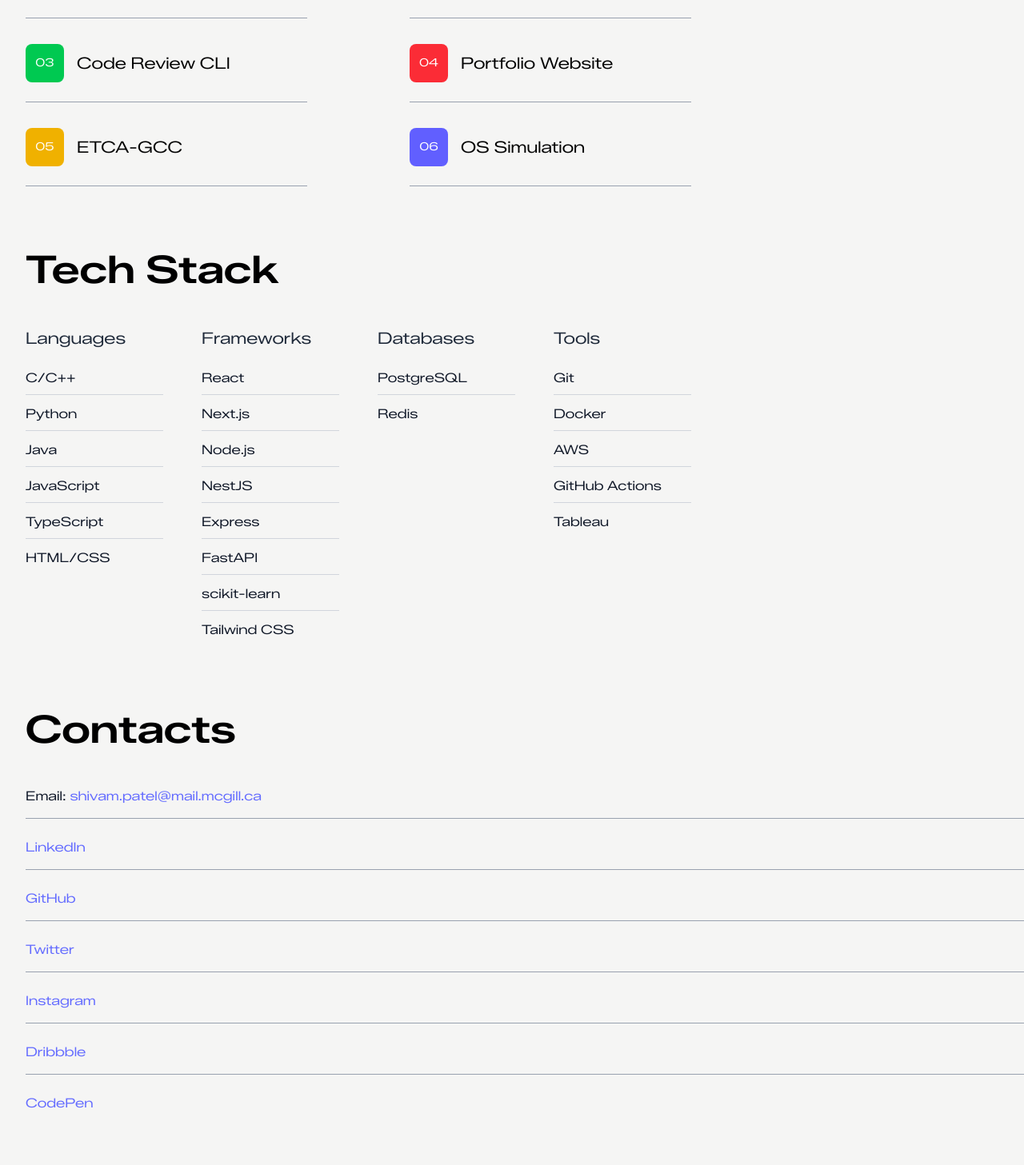
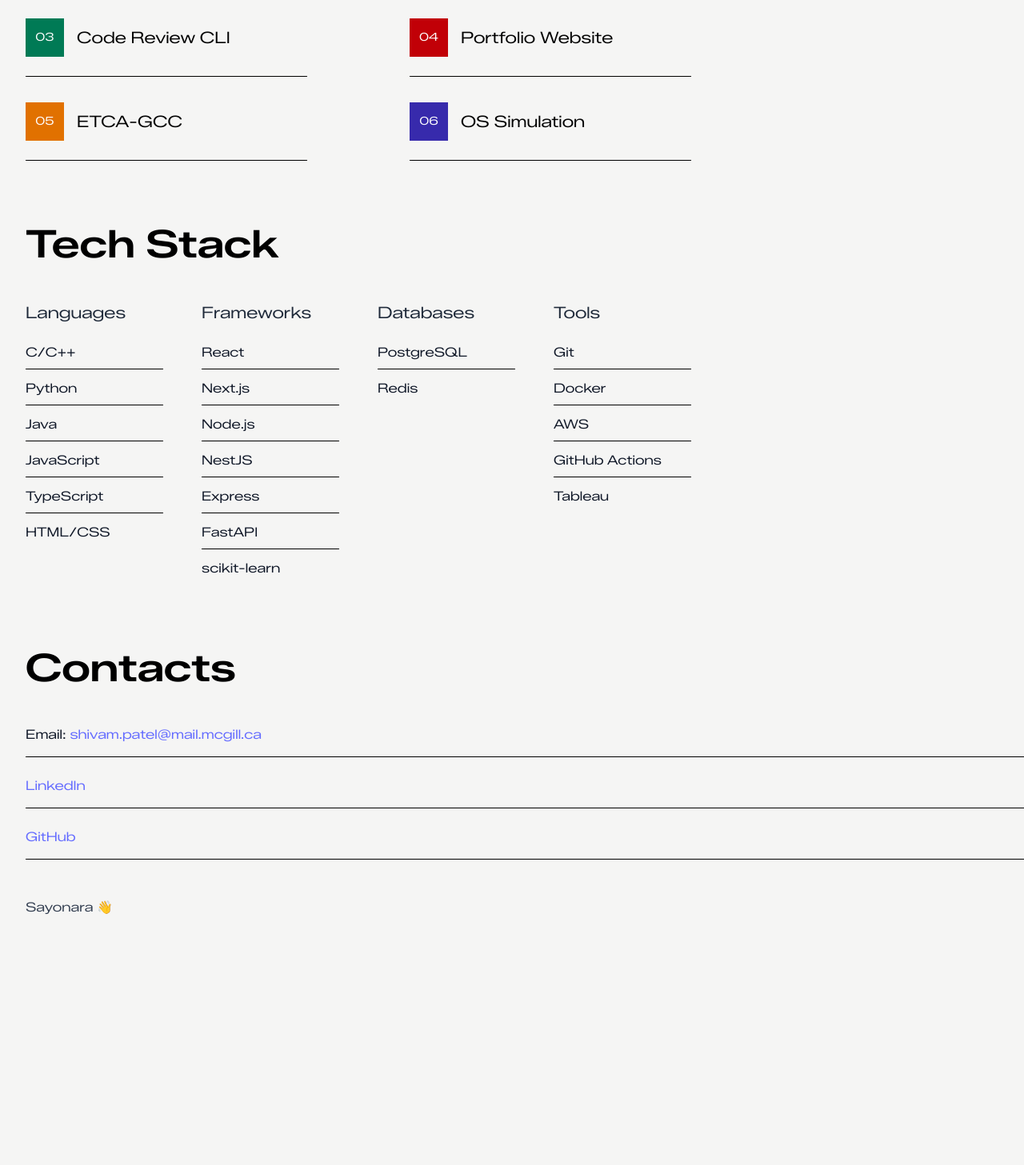
Before and after one commit to notsplol/TheCoolPortfolioTM, a React (Vite) app: page / in a window 1280 px wide. Shown: the part 1004-2461 px from the top of the page at 80% size. After the commit the page ends 2215 px from the top, so only its background shows below. Built offline with nearby package versions, Linux system fonts and the light colour scheme.

Commit message:
Changed bio, changed project number color background and removed rounding. Tweaked tech stack (removed TailwindCSS), removed a few links from Contact.

```diff
--- a/src/App.jsx
+++ b/src/App.jsx
@@ -37,9 +37,8 @@
           {showContent && (
             <div className="opacity-0 animate-fade-in-slow">
               <p className="text-xl text-gray-700 leading-relaxed max-w-8xl">
-                I'm a 3rd year Honours Computer Science and Mathematics student at McGill University.
-                I'm obsessed with being the best software engineer I can be and I try to improve everyday. My passions include Compilers,
-                Machine Learning, and Mathematics.
+                Welcome to my website! I'm a 3rd year Honours Mathematics and Computer Science student at McGill University.
+                My passions include Compilers, Machine Learning, and Mathematics.
               </p>
             </div>
           )}
@@ -58,7 +57,7 @@
                     <span className="font-semibold">Undergraduate Researcher</span> @
                     <span className="underline decoration-2 underline-offset-2 ml-1 font-semibold">McGill University</span>
                   </div>
-                  <div className="absolute left-0 right-0 bottom-0 border-b border-gray-400" style={{width: '150%'}}></div>
+                    <div className="absolute left-0 right-0 bottom-0 border-b border-black" style={{width: '150%'}}></div>
                 </div>
                 <div className="pb-6">
                   <div className="text-sm text-gray-600 mb-1">may 2025 - jul 2025</div>
@@ -81,21 +80,21 @@
               <div className="grid md:grid-cols-2 gap-x-32 gap-y-8 max-w-7xl mx-auto">
                 {/* Project Card List - 6 only, colored numbers, clickable, black text */}
                 {[
-                  { color: 'bg-blue-500', num: '01', title: 'Ad Astra' },
-                  { color: 'bg-purple-600', num: '02', title: 'Tax Management App' },
-                  { color: 'bg-green-500', num: '03', title: 'Code Review CLI' },
-                  { color: 'bg-red-500', num: '04', title: 'Portfolio Website' },
-                  { color: 'bg-yellow-500', num: '05', title: 'ETCA-GCC' },
-                  { color: 'bg-indigo-500', num: '06', title: 'OS Simulation' },
+                  { color: 'bg-blue-800', num: '01', title: 'Ad Astra' },
+                  { color: 'bg-purple-800', num: '02', title: 'Tax Management App' },
+                  { color: 'bg-emerald-700', num: '03', title: 'Code Review CLI' },
+                  { color: 'bg-red-700', num: '04', title: 'Portfolio Website' },
+                  { color: 'bg-amber-600', num: '05', title: 'ETCA-GCC' },
+                  { color: 'bg-indigo-800', num: '06', title: 'OS Simulation' },
                 ].map((proj, i) => (
                   <a
                     key={proj.num}
                     href="#"
-                    className="block border-b border-gray-400 pb-6 focus:outline-none"
+                    className="block border-b border-black pb-6 focus:outline-none"
                     tabIndex={0}
                   >
                     <div className="flex items-center gap-4">
-                      <div className={`w-12 h-12 ${proj.color} rounded-lg flex items-center justify-center`}>
+                      <div className={`w-12 h-12 ${proj.color} flex items-center justify-center`}>
                         <span className="text-white text-sm font-bold">{proj.num}</span>
                       </div>
                       <div>
@@ -118,11 +117,11 @@
                 <div>
                   <h3 className="text-xl font-semibold mb-6 text-gray-800">Languages</h3>
                   <div className="space-y-3">
-                    <div className="border-b border-gray-300 pb-2">C/C++</div>
-                    <div className="border-b border-gray-300 pb-2">Python</div>
-                    <div className="border-b border-gray-300 pb-2">Java</div>
-                    <div className="border-b border-gray-300 pb-2">JavaScript</div>
-                    <div className="border-b border-gray-300 pb-2">TypeScript</div>
+                    <div className="border-b border-black pb-2">C/C++</div>
+                    <div className="border-b border-black pb-2">Python</div>
+                    <div className="border-b border-black pb-2">Java</div>
+                    <div className="border-b border-black pb-2">JavaScript</div>
+                    <div className="border-b border-black pb-2">TypeScript</div>
                     <div className="pb-2">HTML/CSS</div>
                   </div>
                 </div>
@@ -130,21 +129,20 @@
                 <div>
                   <h3 className="text-xl font-semibold mb-6 text-gray-800">Frameworks</h3>
                   <div className="space-y-3">
-                    <div className="border-b border-gray-300 pb-2">React</div>
-                    <div className="border-b border-gray-300 pb-2">Next.js</div>
-                    <div className="border-b border-gray-300 pb-2">Node.js</div>
-                    <div className="border-b border-gray-300 pb-2">NestJS</div>
-                    <div className="border-b border-gray-300 pb-2">Express</div>
-                    <div className="border-b border-gray-300 pb-2">FastAPI</div>
-                    <div className="border-b border-gray-300 pb-2">scikit-learn</div>
-                    <div className="pb-2">Tailwind CSS</div>
+                    <div className="border-b border-black pb-2">React</div>
+                    <div className="border-b border-black pb-2">Next.js</div>
+                    <div className="border-b border-black pb-2">Node.js</div>
+                    <div className="border-b border-black pb-2">NestJS</div>
+                    <div className="border-b border-black pb-2">Express</div>
+                    <div className="border-b border-black pb-2">FastAPI</div>
+                    <div className="pb-2">scikit-learn</div>
                   </div>
                 </div>
 
                 <div>
                   <h3 className="text-xl font-semibold mb-6 text-gray-800">Databases</h3>
                   <div className="space-y-3">
-                    <div className="border-b border-gray-300 pb-2">PostgreSQL</div>
+                    <div className="border-b border-black pb-2">PostgreSQL</div>
                     <div className="pb-2">Redis</div>
                   </div>
                 </div>
@@ -152,10 +150,10 @@
                 <div>
                   <h3 className="text-xl font-semibold mb-6 text-gray-800">Tools</h3>
                   <div className="space-y-3">
-                    <div className="border-b border-gray-300 pb-2">Git</div>
-                    <div className="border-b border-gray-300 pb-2">Docker</div>
-                    <div className="border-b border-gray-300 pb-2">AWS</div>
-                    <div className="border-b border-gray-300 pb-2">GitHub Actions</div>
+                    <div className="border-b border-black pb-2">Git</div>
+                    <div className="border-b border-black pb-2">Docker</div>
+                    <div className="border-b border-black pb-2">AWS</div>
+                    <div className="border-b border-black pb-2">GitHub Actions</div>
                     <div className="pb-2">Tableau</div>
                   </div>
                 </div>
@@ -171,30 +169,15 @@
                 <div className="relative pb-4">
                   <span>Email: </span>
                   <a href="mailto:shivam.patel@mail.mcgill.ca" className="hover:underline">shivam.patel@mail.mcgill.ca</a>
-                  <div className="absolute left-0 right-0 bottom-0 border-b border-gray-400" style={{width: '150%'}}></div>
+              <div className="absolute left-0 right-0 bottom-0 border-b border-black" style={{width: '150%'}}></div>
                 </div>
                 <div className="relative pb-4">
                   <a href="#" className="hover:underline">LinkedIn</a>
-                  <div className="absolute left-0 right-0 bottom-0 border-b border-gray-400" style={{width: '150%'}}></div>
+              <div className="absolute left-0 right-0 bottom-0 border-b border-black" style={{width: '150%'}}></div>
                 </div>
                 <div className="relative pb-4">
-                  <a href="#" className="hover:underline">GitHub</a>
-                  <div className="absolute left-0 right-0 bottom-0 border-b border-gray-400" style={{width: '150%'}}></div>
-                </div>
-                <div className="relative pb-4">
-                  <a href="#" className="hover:underline">Twitter</a>
-                  <div className="absolute left-0 right-0 bottom-0 border-b border-gray-400" style={{width: '150%'}}></div>
-                </div>
-                <div className="relative pb-4">
-                  <a href="#" className="hover:underline">Instagram</a>
-                  <div className="absolute left-0 right-0 bottom-0 border-b border-gray-400" style={{width: '150%'}}></div>
-                </div>
-                <div className="relative pb-4">
-                  <a href="#" className="hover:underline">Dribbble</a>
-                  <div className="absolute left-0 right-0 bottom-0 border-b border-gray-400" style={{width: '150%'}}></div>
-                </div>
-                <div className="pb-4">
-                  <a href="#" className="hover:underline">CodePen</a>
+                  <a href="https://github.com/notsplol" className="hover:underline">GitHub</a>
+              <div className="absolute left-0 right-0 bottom-0 border-b border-black" style={{width: '150%'}}></div>
                 </div>
               </div>
 
```
